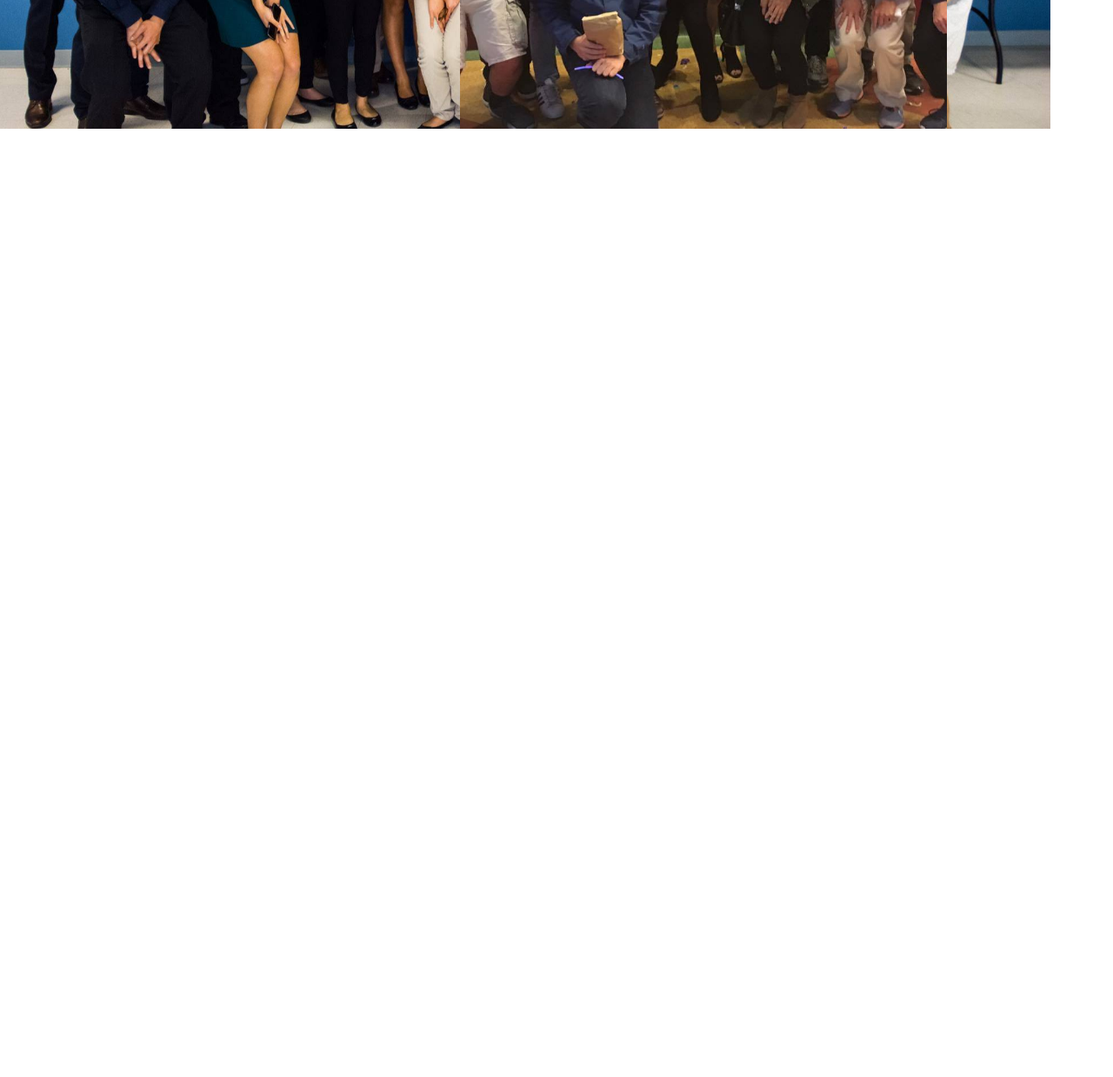
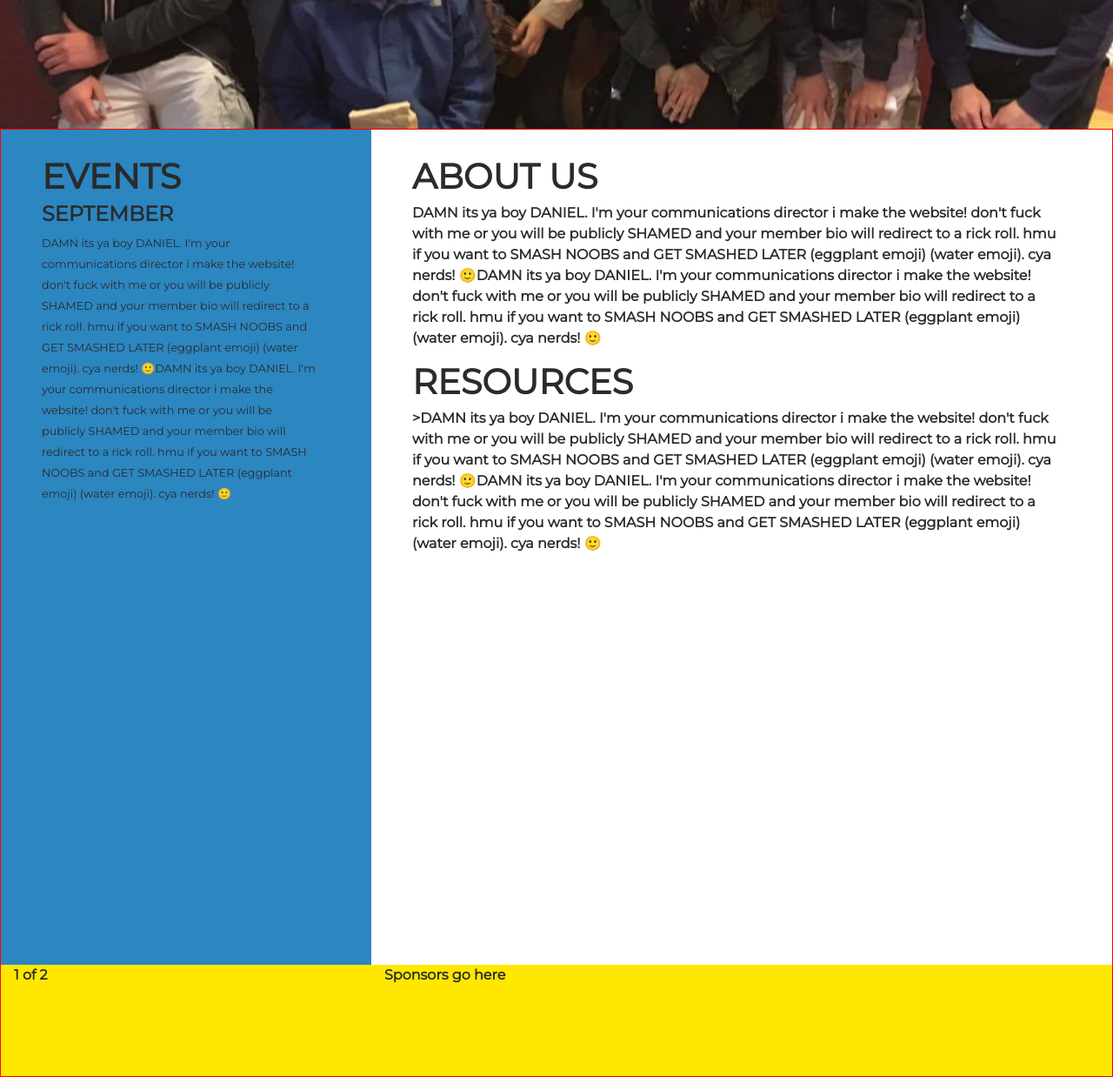
Before and after one commit to UCLARSS/RSS-Website, a plain HTML site: page index.html in a window 1280 px wide. Shown: the part 500-1738 px from the top of the page at 87% size. Before the commit the page ends 800 px from the top, so only its background shows below. Drawn offline with nearby package versions, Linux system fonts and the light colour scheme; a web font is replaced by a local one.

Commit message:
basic framework implemented
todo: look into how node.js could handle connection to servers -
angular.js for updating html elements/interactivity

```diff
--- a/css/home.css
+++ b/css/home.css
@@ -20,12 +20,29 @@ h6 {
     height:2.2rem;
     background-color:#FFE700;
 }
-body {
-    padding-top: 5.5rem; /*Prevents us from hitting the navbar*/
-}
 #topnav{ /*set top navbar to light blue*/
     background-color: #2c86c0!important;
     height:3.5rem
+}
+body {
+    padding-top: 5.5rem; /*Prevents us from hitting the navbar*/
+    height:100%;
+}
+.home-content{
+    border: 1px solid red;
+}
+.home-body{
+    height:60rem;
+}
+.home-right{
+
+}
+.home-left{
+    background-color: #2c86c0!important;
+}
+.home-bottom{
+    height:8rem;
+    background-color:#FFE700;
 }
 /*hidden image for the banner*/
 .img-hidden{
--- a/index.html
+++ b/index.html
@@ -74,7 +74,7 @@ BOTTOM
 </nav>
 
 <!--PHOTO CAROUSEL-->
-<div id="carouselExampleControls" class="carousel slide" data-ride="carousel">
+<div id="carouselExampleControls" class="carousel" data-ride="carousel">
   <div class="carousel-inner" role="listbox">
     <div class="carousel-item active"  style="background-image: url(img/banner-bg.jpg);">
       <img class="d-block img-hidden" src="http://placehold.it/400x400" alt="First slide">
@@ -95,22 +95,34 @@ BOTTOM
     <span class="sr-only">Next</span>
   </a>
 </div>
-<!--
-<div class="container-fluid py-3">
-    <h2>REGENTS SCHOLAR SOCIETY AT UCLA</h2>
-    <p>Sriracha biodiesel taxidermy organic post-ironic, Intelligentsia salvia mustache 90's code editing brunch. Butcher polaroid VHS art party, hashtag Brooklyn deep v PBR narwhal sustainable mixtape
-swag wolf squid tote bag. Tote bag cronut semiotics, raw denim deep v taxidermy messenger bag. Tofu YOLO Etsy, direct trade
-ethical Odd Future jean shorts paleo. Forage Shoreditch tousled aesthetic irony, street art organic Bushwick artisan cliche semiotics ugh
-synth chillwave meditation. Shabby chic lomo plaid vinyl chambray Vice. Vice sustainable cardigan, Williamsburg master cleanse hella DIY 90's blog.</p>
+<div class="container-fluid home-content">
+  <div class="row home-body">
+    <div class="col-4 home-left">
+    	<div style="padding-left:2rem; padding-top:2rem; padding-right:3rem;">
+			<h1>EVENTS</h1>
+			<h4>SEPTEMBER</h4>
+			<p3><small>DAMN its ya boy DANIEL. I'm your communications director i make the website! don't fuck with me or you will be publicly SHAMED and your member bio will redirect to a rick roll. hmu if you want to SMASH NOOBS and GET SMASHED LATER (eggplant emoji) (water emoji). cya nerds! 🙂DAMN its ya boy DANIEL. I'm your communications director i make the website! don't fuck with me or you will be publicly SHAMED and your member bio will redirect to a rick roll. hmu if you want to SMASH NOOBS and GET SMASHED LATER (eggplant emoji) (water emoji). cya nerds! 🙂</small></p3>
+     	</div>
+    </div>
+    <div class="col home-right">
+    	<div style="padding-left:2rem; padding-top:2rem; padding-right:3rem;">
+			<h1>ABOUT US</h1>
+			<p>DAMN its ya boy DANIEL. I'm your communications director i make the website! don't fuck with me or you will be publicly SHAMED and your member bio will redirect to a rick roll. hmu if you want to SMASH NOOBS and GET SMASHED LATER (eggplant emoji) (water emoji). cya nerds! 🙂DAMN its ya boy DANIEL. I'm your communications director i make the website! don't fuck with me or you will be publicly SHAMED and your member bio will redirect to a rick roll. hmu if you want to SMASH NOOBS and GET SMASHED LATER (eggplant emoji) (water emoji). cya nerds! 🙂</p>
+			<h1>RESOURCES</h1>
+			<p>>DAMN its ya boy DANIEL. I'm your communications director i make the website! don't fuck with me or you will be publicly SHAMED and your member bio will redirect to a rick roll. hmu if you want to SMASH NOOBS and GET SMASHED LATER (eggplant emoji) (water emoji). cya nerds! 🙂DAMN its ya boy DANIEL. I'm your communications director i make the website! don't fuck with me or you will be publicly SHAMED and your member bio will redirect to a rick roll. hmu if you want to SMASH NOOBS and GET SMASHED LATER (eggplant emoji) (water emoji). cya nerds! 🙂</p>
+     	</div>
+    </div>
+  </div>
+  <div class="row home-bottom">
+		<div class="col-4 home-bottomleft">
+		1 of 2
+		</div>
+		<div class="col home-bottomright">
+			<p>Sponsors go here</p>
+		</div>
+	</div>
+</div>
 
-<p>Ethical Kickstarter PBR
-asymmetrical lo-fi. Dreamcatcher street art Carles, stumptown gluten-free Kickstarter artisan
-Wes Anderson wolf pug. Godard sustainable you probably haven't heard of them, vegan farm-to-table Williamsburg slow-carb
-readymade disrupt deep v. Meggings seitan Wes Anderson semiotics, cliche American Apparel whatever. Helvetica cray plaid, vegan brunch Banksy
-leggings +1 direct trade. Wayfarers codeply PBR selfies. Banh mi McSweeney's Shoreditch selfies,
-forage fingerstache food truck occupy YOLO Pitchfork fixie iPhone fanny pack art party Portland.</p>
-</div>
--->
 <!-- jQuery (necessary for Bootstrap's JavaScript plugins) -->
 <script src="https://ajax.googleapis.com/ajax/libs/jquery/1.12.4/jquery.min.js"></script>
 <!-- Include all compiled plugins (below), or include individual files as needed -->
```
